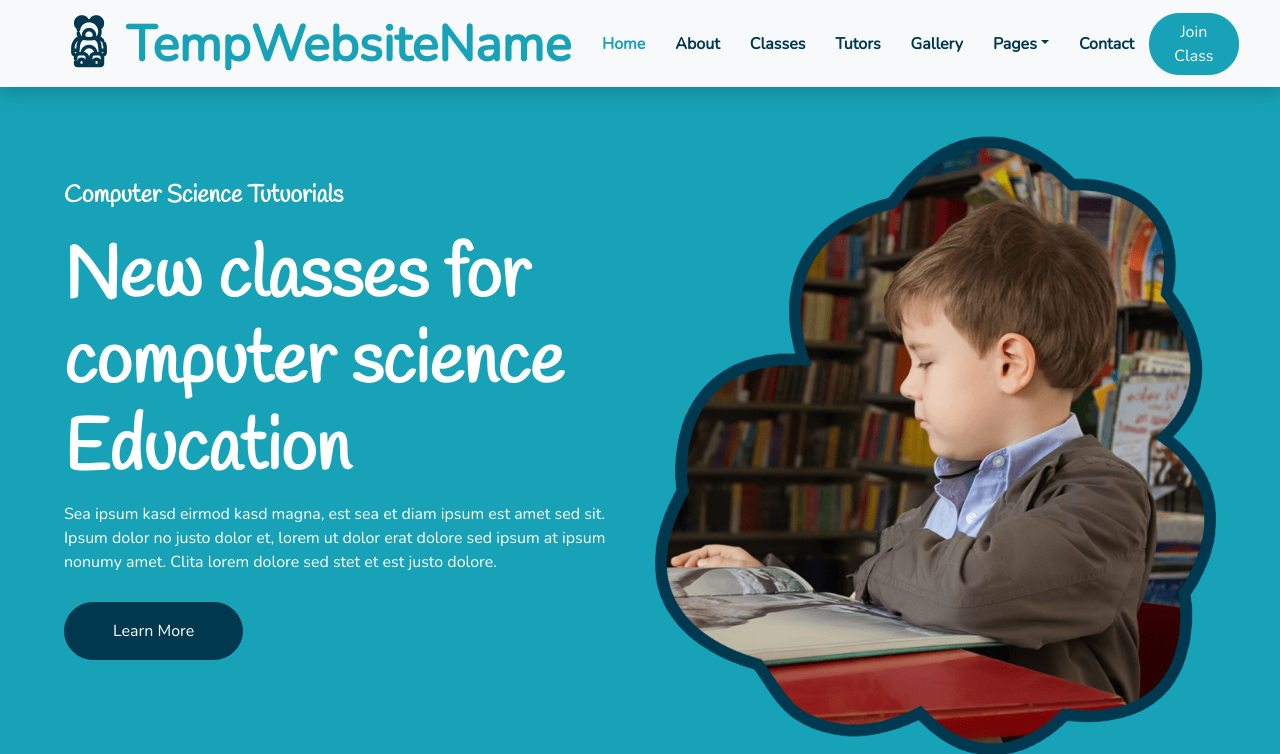
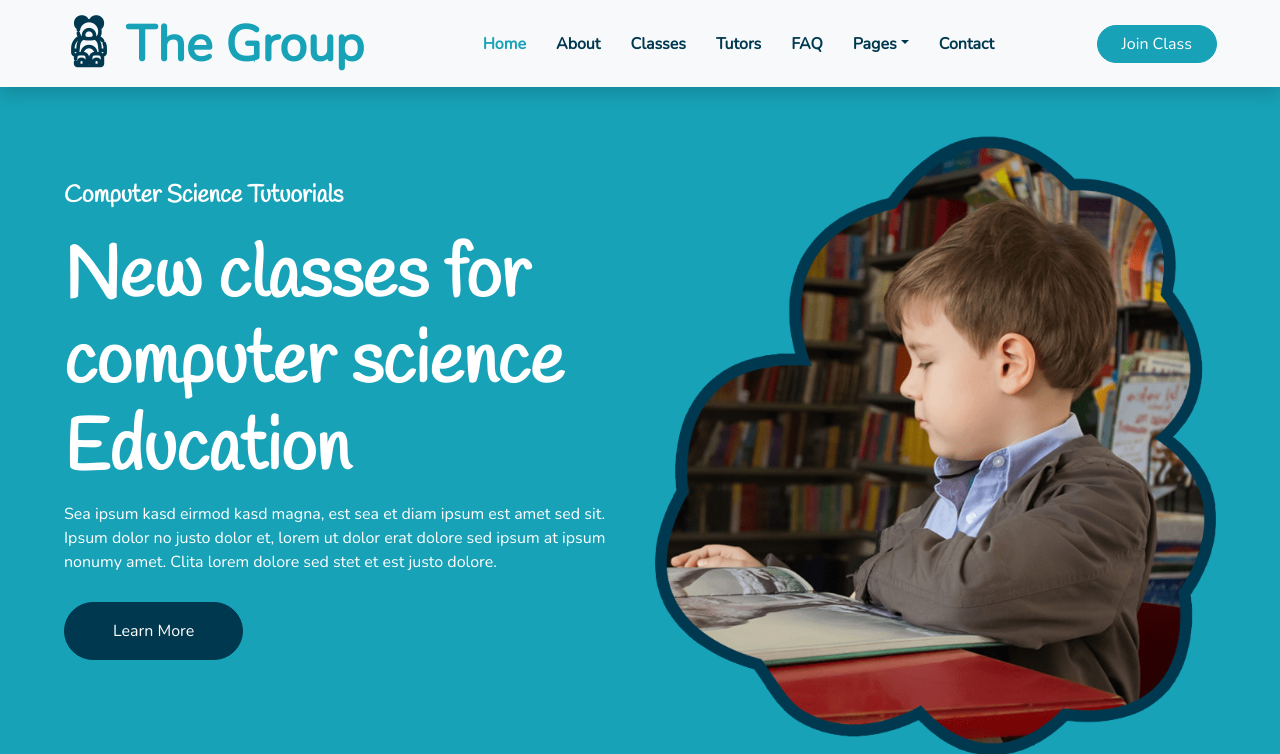
Before and after one commit to snicosia1/Tutor_Website, a Django app: template final_Website/final_Website_Utilities/templates/index.html in a window 1280 px wide. Shown: the top 754 px of the page. Run offline with Django 5.2, Linux system fonts and the light colour scheme; the template is opened without the code that fills it, so the values that code supplies are empty; some libraries are stand-ins or nearby versions.

Commit message:
Add files via upload

```diff
--- a/final_Website/final_Website_Utilities/templates/index.html
+++ b/final_Website/final_Website_Utilities/templates/index.html
@@ -2,13 +2,13 @@
 <html lang="en">
   <head>
     <meta charset="utf-8" />
-    <title>TempWebsite Name</title>
+    <title>The Group Education</title>
     <meta content="width=device-width, initial-scale=1.0" name="viewport" />
     <meta content="Free HTML Templates" name="keywords" />
     <meta content="Free HTML Templates" name="description" />
 
     <!-- Favicon -->
-    <link href="assets/img/favicon.ico" rel="icon" />
+    <link href="static/theme/assets/img/favicon.ico" rel="icon" />
 
     <!-- Google Web Fonts -->
     <link rel="preconnect" href="https://fonts.gstatic.com" />
@@ -24,14 +24,14 @@
     />
 
     <!-- Flaticon Font -->
-    <link href="assets/lib/flaticon/font/flaticon.css" rel="stylesheet" />
+    <link href="static/theme/assets/lib/flaticon/font/flaticon.css" rel="stylesheet" />
 
     <!-- Libraries Stylesheet -->
-    <link href="assets/lib/owlcarousel/assets/owl.carousel.min.css" rel="stylesheet" />
-    <link href="assets/lib/lightbox/css/lightbox.min.css" rel="stylesheet" />
+    <link href="static/theme/assets/lib/owlcarousel/assets/owl.carousel.min.css" rel="stylesheet" />
+    <link href="static/theme/assets/lib/lightbox/css/lightbox.min.css" rel="stylesheet" />
 
     <!-- Customized Bootstrap Stylesheet -->
-    <link href="assets/css/style.css" rel="stylesheet" />
+    <link href="static/theme/assets/css/style.css" rel="stylesheet" />
   </head>
 
   <body>
@@ -46,7 +46,7 @@
           style="font-size: 50px"
         >
           <i class="flaticon-043-teddy-bear"></i>
-          <span class="text-primary">TempWebsiteName</span>
+          <span class="text-primary">The Group</span>
         </a>
         <button
           type="button"
@@ -65,7 +65,7 @@
             <a href="about.html" class="nav-item nav-link">About</a>
             <a href="class.html" class="nav-item nav-link">Classes</a>
             <a href="team.html" class="nav-item nav-link">Tutors</a>
-            <a href="gallery.html" class="nav-item nav-link">Gallery</a>
+            <a href="faq.html" class="nav-item nav-link">FAQ</a>
             <div class="nav-item dropdown">
               <a
                 href="#"
@@ -826,7 +826,7 @@
             style="font-size: 40px; line-height: 40px"
           >
             <i class="flaticon-043-teddy-bear"></i>
-            <span class="text-white">TempWebsiteNamer</span>
+            <span class="text-white">The Group Education</span>
           </a>
           <p>
             Labore dolor amet ipsum ea, erat sit ipsum duo eos. Volup amet ea
@@ -943,7 +943,7 @@
       >
         <p class="m-0 text-center text-white">
           &copy;
-          <a class="text-primary font-weight-bold" href="#">TempWebsiteName</a>.
+          <a class="text-primary font-weight-bold" href="#">The Group Education</a>.
           All Rights Reserved.
 
           <!--/*** This template is free as long as you keep the footer author’s credit link/attribution link/backlink. If you'd like to use the template without the footer author’s credit link/attribution link/backlink, you can purchase the Credit Removal License from "https://htmlcodex.com/credit-removal". Thank you for your support. ***/-->
```
Also changed, not shown: other parts of final_Website/final_Website_Utilities/templates/index.html (+28 -28 lines).
